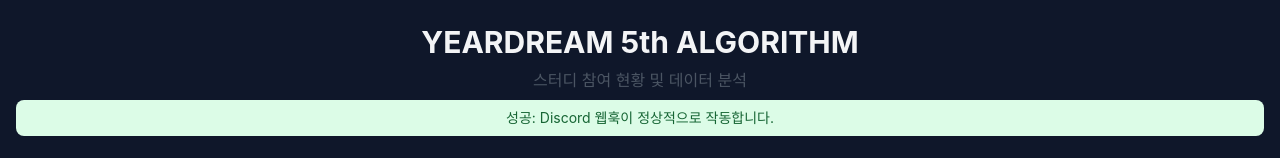
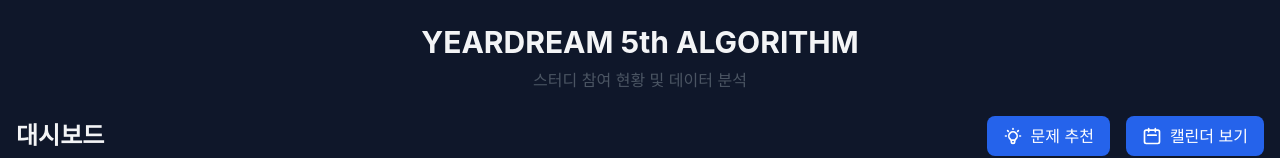
Before and after one commit to wnsgml7838/discord_bot, a Next.js app: page / in a window 1280 px wide. Shown: the top 158 px of the page. Built offline with nearby package versions, Linux system fonts and the light colour scheme; no server answers.

Commit message:
인덱스 페이지에서 Discord Webhook 상태 표시 부분 제거

```diff
--- a/pages/index.js
+++ b/pages/index.js
@@ -30,7 +30,6 @@ export default function Home() {
   const [loading, setLoading] = useState(true);
   const [error, setError] = useState(null);
   const [selectedImage, setSelectedImage] = useState(null);
-  const [webhookStatus, setWebhookStatus] = useState(null);
   const [statsData, setStatsData] = useState({
     totalSubmissions: 0,
     averagePerUser: 0,
@@ -53,10 +52,6 @@ export default function Home() {
     // Discord Webhook 테스트
     const testWebhook = async () => {
       try {
-        console.log('Discord Webhook 테스트 시작...');
-        console.log('NEXT_PUBLIC_DISCORD_WEBHOOK_URL 환경 변수 확인:',
-          process.env.NEXT_PUBLIC_DISCORD_WEBHOOK_URL ? '설정됨 ✅' : '설정되지 않음 ❌');
-
         // 직접 로깅 시도
         if (process.env.NEXT_PUBLIC_DISCORD_WEBHOOK_URL) {
           await logDirectToDiscord('page_load', null, 'index', {
@@ -64,14 +59,11 @@ export default function Home() {
             timestamp: new Date().toISOString(),
             message: '메인 페이지 로드 테스트'
           });
-          setWebhookStatus('성공: Discord 웹훅이 정상적으로 작동합니다.');
           console.log('Discord 웹훅 테스트 성공');
         } else {
-          setWebhookStatus('오류: NEXT_PUBLIC_DISCORD_WEBHOOK_URL이 설정되지 않았습니다.');
-          console.error('웹훅 URL이 설정되지 않음');
+          console.warn('웹훅 URL이 설정되지 않음');
         }
       } catch (err) {
-        setWebhookStatus(`오류: ${err.message}`);
         console.error('Discord 웹훅 테스트 실패:', err);
       }
     };
@@ -209,15 +201,6 @@ export default function Home() {
       <header className="mb-6">
         <h1 className="text-3xl font-bold text-center mb-2">YEARDREAM 5th ALGORITHM </h1>
         <p className="text-center text-gray-600">스터디 참여 현황 및 데이터 분석</p>
-
-        {/* Discord Webhook 상태 표시 (개발 중일 때만 표시, 나중에 제거) */}
-        {webhookStatus && (
-          <div className={`mt-2 text-center text-sm p-2 rounded ${
-            webhookStatus.startsWith('성공') ? 'bg-green-100 text-green-800' : 'bg-red-100 text-red-800'
-          }`}>
-            {webhookStatus}
-          </div>
-        )}
       </header>
 
       <div className="flex justify-between items-center mb-6">
```
